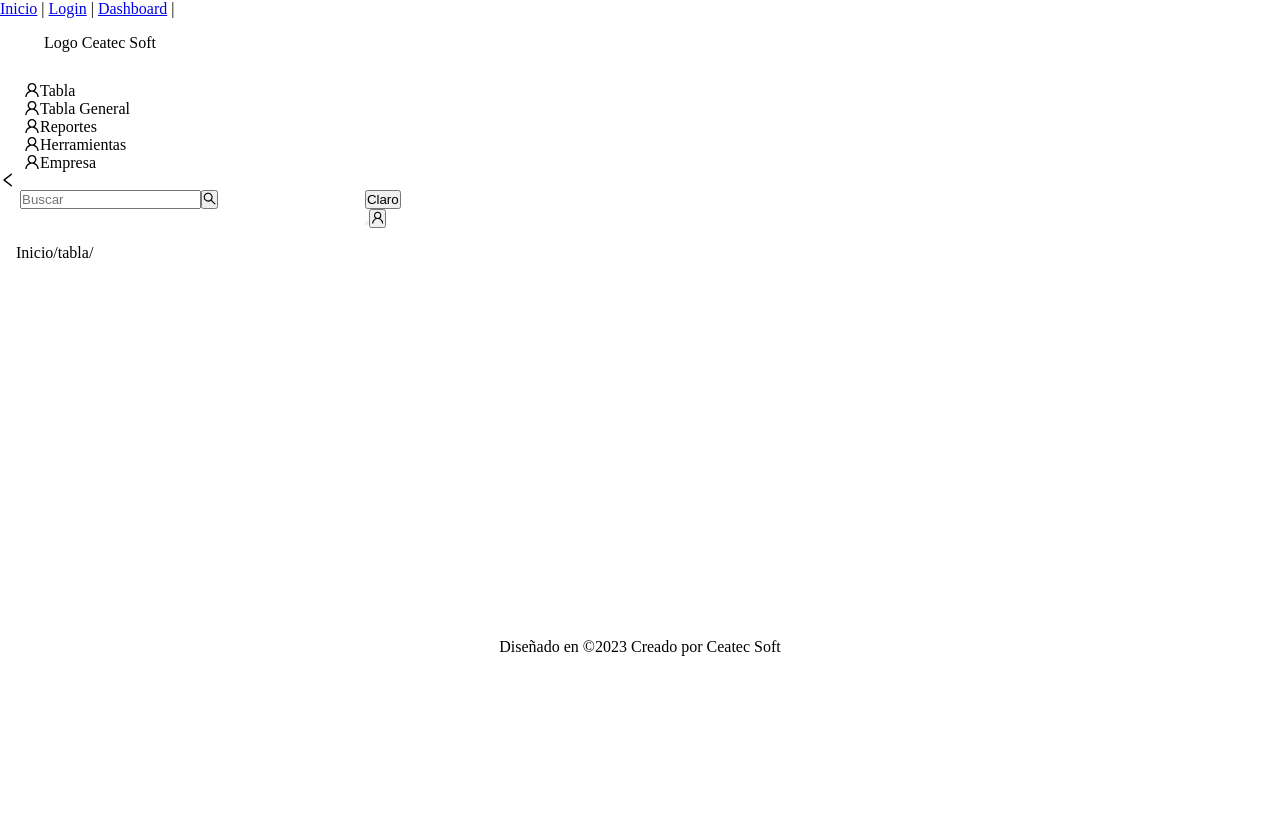
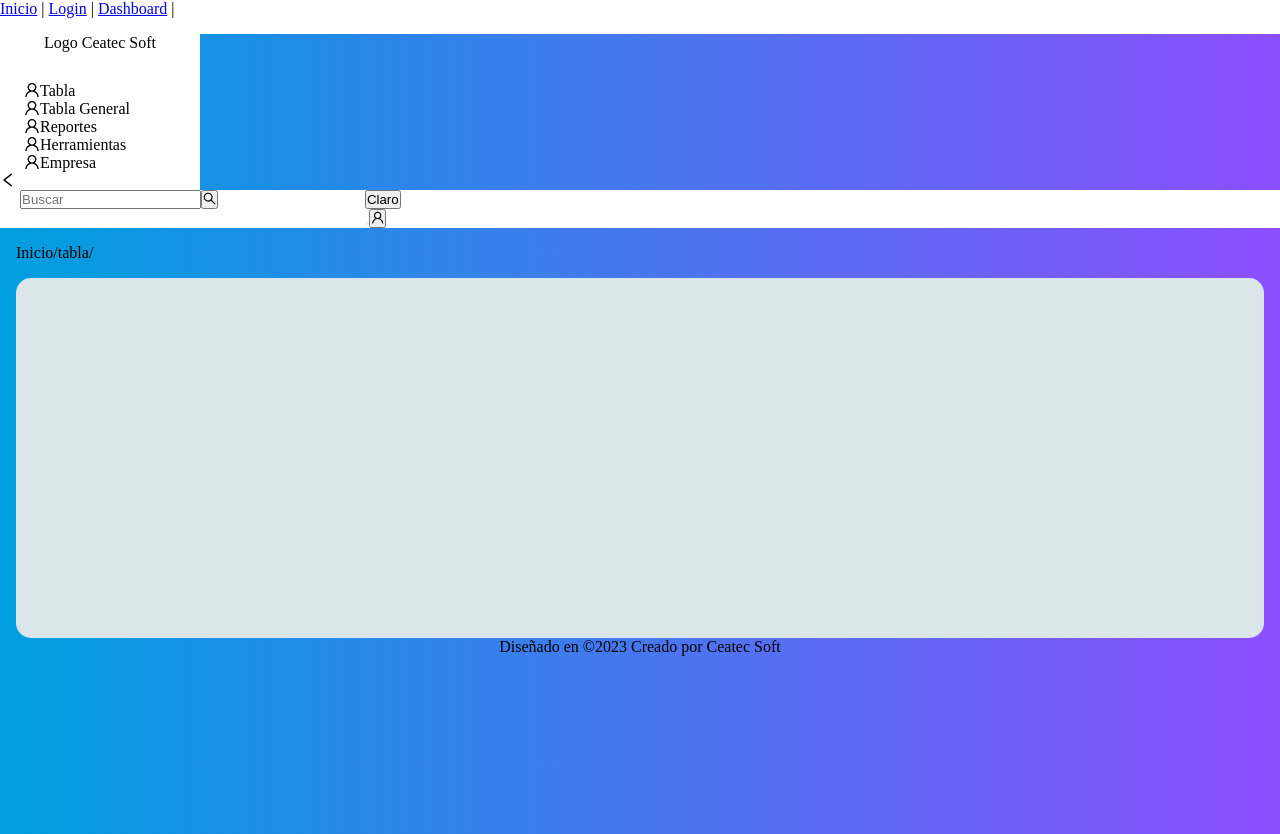
Before and after one commit to luis10159/ceatecsoft, a Vue app: page /dash in a window 1280 px wide. Built offline with nearby package versions, Linux system fonts and the light colour scheme.

Commit message:
Add files via upload

```diff
--- a/src/layouts/DashboardLayout.vue
+++ b/src/layouts/DashboardLayout.vue
@@ -1,6 +1,6 @@
 <template>
-
-    <a-layout style="min-height: 100vh">
+<article>
+    <a-layout class="layout">
         <dashsidebar></dashsidebar>
         <a-layout>
             <dashheader></dashheader>
@@ -9,7 +9,7 @@
                     <a-breadcrumb-item>Inicio</a-breadcrumb-item>
                     <a-breadcrumb-item>tabla</a-breadcrumb-item>
                 </a-breadcrumb>
-                <div :style="{ padding: '24px', background: '#fff', minHeight: '360px' }">
+                <div :style="{ padding: '24px', background: '#dae6e9', minHeight: '360px', borderRadius: '15px' }">
 
                     <router-view></router-view>
                 </div>
@@ -17,15 +17,19 @@
             <dashfooter></dashfooter>
         </a-layout>
     </a-layout>
+</article>
 </template>
 
 <script setup>
-import {
-    UserOutlined,
 
-} from "@ant-design/icons-vue";
 import { defineAsyncComponent } from "vue";
 const dashsidebar = defineAsyncComponent(() => import('@/components/DashSideBar.vue'));
 const dashheader = defineAsyncComponent(() => import('@/components/DashHeader.vue'));
 const dashfooter = defineAsyncComponent(() => import('@/components/DashFooter.vue'));
 </script>
+  <style lang="scss" scoped>
+.layout {
+    background: linear-gradient(to right, #009fde, #5900ffb0);
+    min-height: 100vh;
+}
+</style>
```
